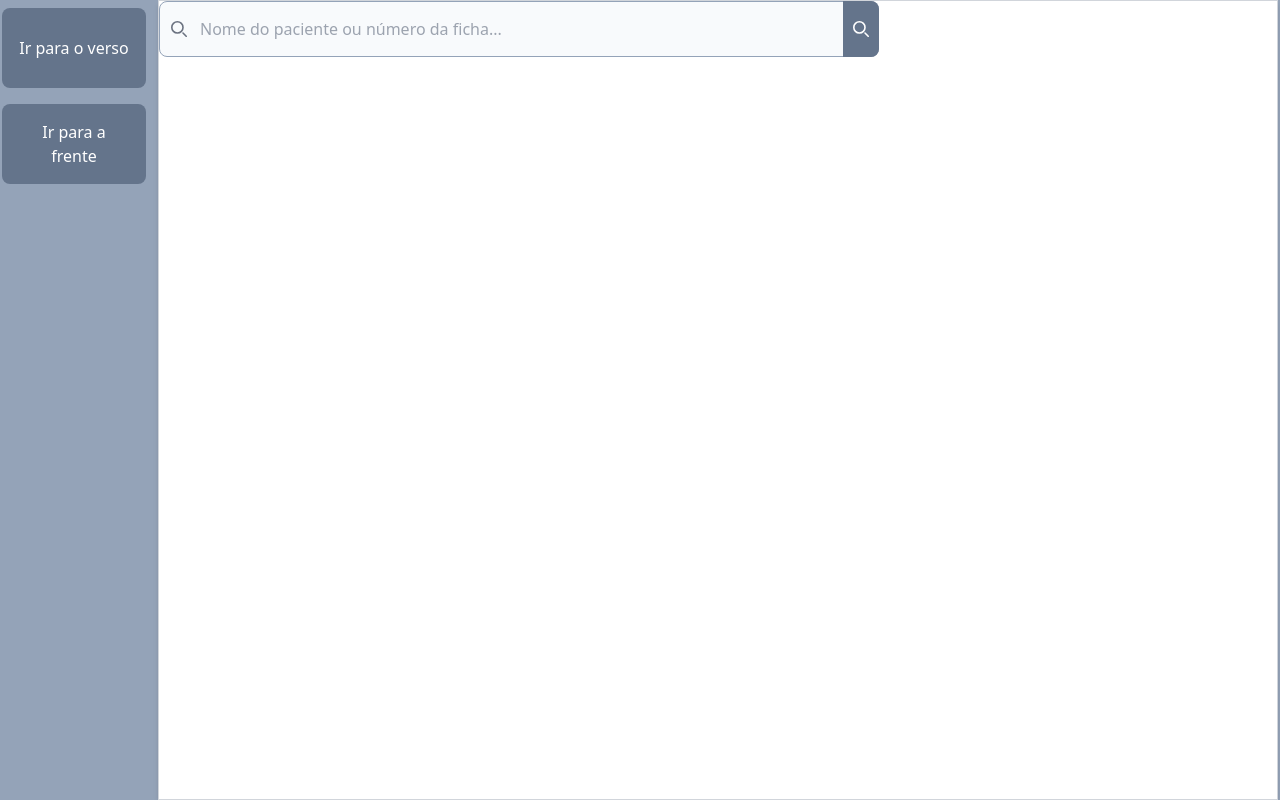
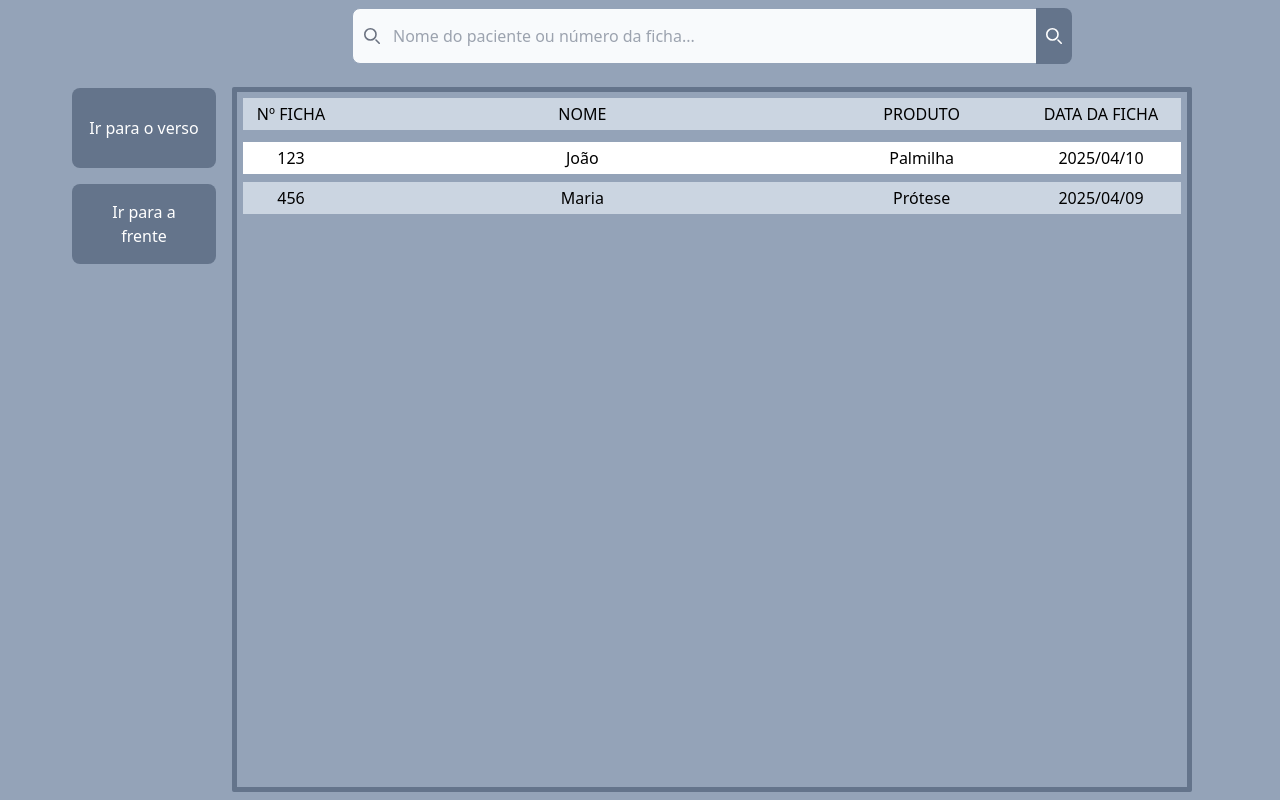
Before and after one commit to Luizxdas/ankle-flex-ficha, a React (Vite) app in the folder formulario/: page /pacientes in a window 1280 px wide. Built offline with nearby package versions, Linux system fonts and the light colour scheme.

Commit message:
Cria e adiciona `ListaPacientes.jsx` em `Pacientes.jsx`

```diff
--- /dev/null
+++ b/formulario/src/Componentes/Pacientes/ListaPacientes.jsx
@@ -0,0 +1,54 @@
+function ListaPacientes() {
+  const divStyle = "h-full flex flex-row justify-center mt-1";
+  const dados = [
+    {
+      n_ficha_paciente: 123,
+      nome: "João",
+      produto: "Palmilha",
+      data_ficha: "2025/04/10",
+    },
+    {
+      n_ficha_paciente: 456,
+      nome: "Maria",
+      produto: "Prótese",
+      data_ficha: "2025/04/09",
+    },
+    // ...
+  ];
+
+  return (
+    <div className="w-[60em] h-[45em] flex flex-col p-[6px] border-[5px] border-slate-500 rounded-sm">
+      <div className="flex flex-row justify-between bg-slate-300 h-[2em]">
+        <div className={`${divStyle} w-[6em]`}>
+          <h1>Nº FICHA</h1>
+        </div>
+        <div className={`${divStyle} w-[30em]`}>
+          <h1>NOME</h1>
+        </div>
+        <div className={`${divStyle} w-[12em]`}>
+          <h1>PRODUTO</h1>
+        </div>
+        <div className={`${divStyle} w-[10em]`}>
+          <h1>DATA DA FICHA</h1>
+        </div>
+      </div>
+      <div className="flex flex-col gap-2 mt-3">
+        {dados.map((item, index) => (
+          <div
+            key={index}
+            className={`flex justify-between h-[2em] pt-1 ${
+              index % 2 === 0 ? "bg-white" : "bg-slate-300"
+            }`}
+          >
+            <span className="w-[6em] text-center">{item.n_ficha_paciente}</span>
+            <span className="w-[30em] text-center">{item.nome}</span>
+            <span className="w-[12em] text-center">{item.produto}</span>
+            <span className="w-[10em] text-center">{item.data_ficha}</span>
+          </div>
+        ))}
+      </div>
+    </div>
+  );
+}
+
+export default ListaPacientes;
--- a/formulario/src/Componentes/Pacientes/Pacientes.jsx
+++ b/formulario/src/Componentes/Pacientes/Pacientes.jsx
@@ -1,11 +1,12 @@
 import { Link } from "react-router-dom";
 import Pesquisa from "./Pesquisa";
 import Botao from "../Compartilhados/Botao";
+import ListaPacientes from "./ListaPacientes";
 
 function Pacientes() {
   return (
     <div className="h-screen w-screen bg-slate-400 flex justify-center items-center flex-row">
-      <div className="relative bottom-[19em] mr-3 flex flex-col justify-center space-y-4">
+      <div className="relative bottom-[14em] left-16 flex flex-col justify-center space-y-4">
         <Link to={"/verso"}>
           <Botao conteudo={"Ir para o verso"} />
         </Link>
@@ -14,8 +15,9 @@ function Pacientes() {
         </Link>
       </div>
 
-      <div className="bg-white shadow-md border border-gray-300 h-[50em] w-[70em]">
+      <div className=" h-[50em] w-[70em] flex flex-col items-center p-2 space-y-4">
         <Pesquisa />
+        <ListaPacientes />
       </div>
     </div>
   );
```
